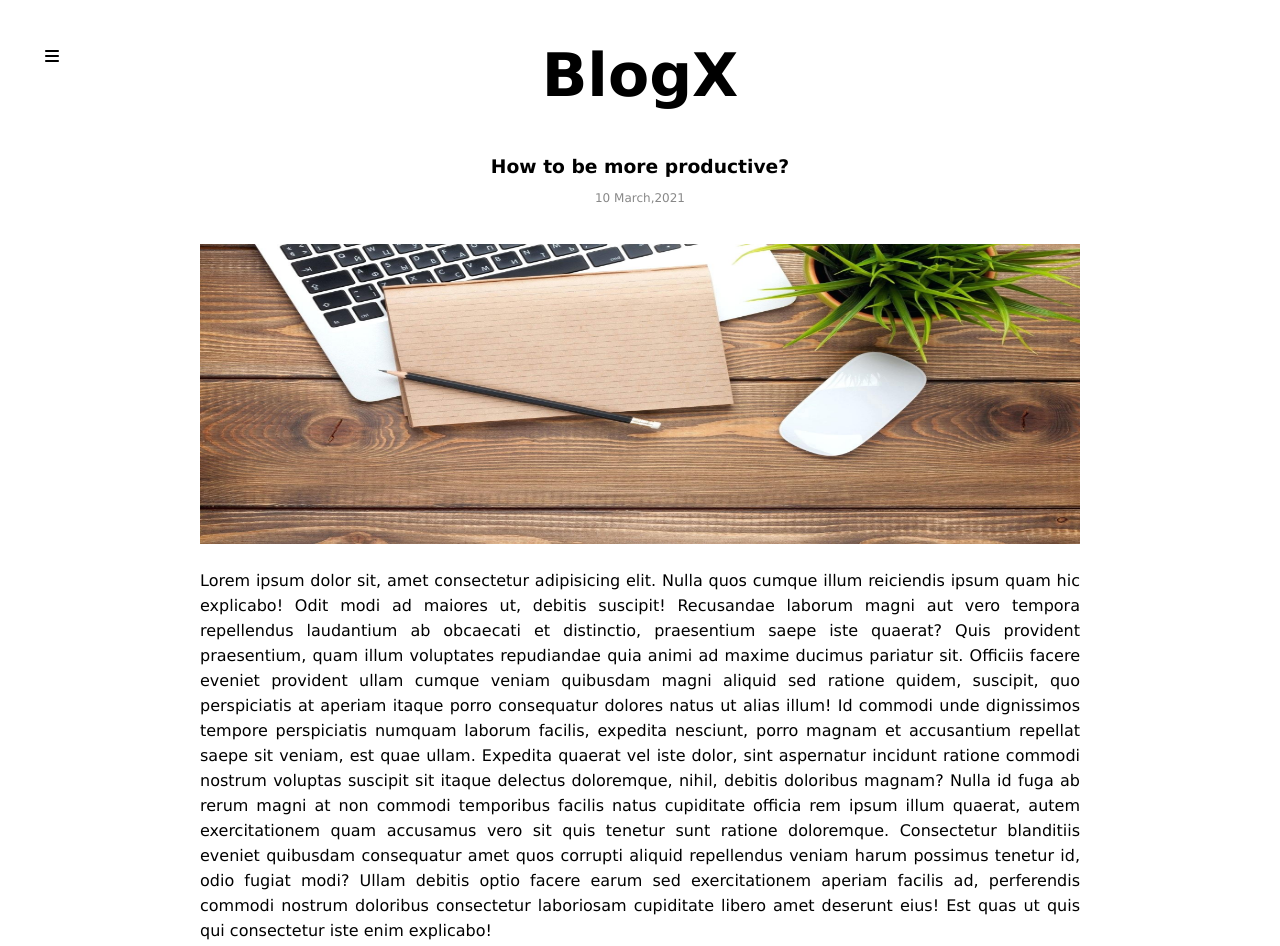
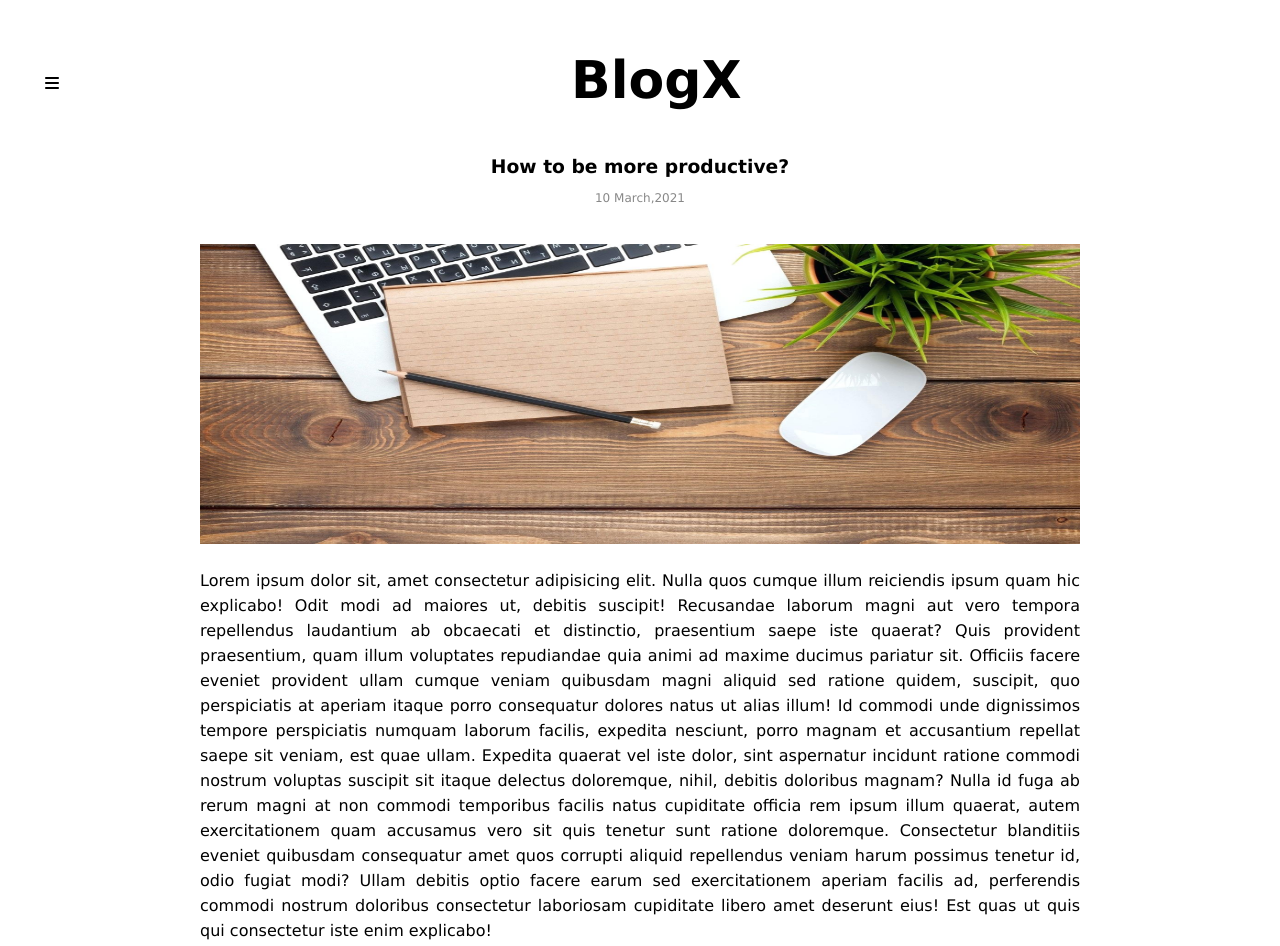
Before and after one commit to engsabbirahmmed/blogX, a plain HTML site: page index.html in a window 1280 px wide. Shown: the top 946 px of the page. Drawn offline with Linux system fonts and the light colour scheme.

Commit message:
position cange

```diff
--- a/style/style.css
+++ b/style/style.css
@@ -8,20 +8,24 @@ body{
 }
 /* header section start */
 .header{
-    height: 120px;
     width: 1280px;
     margin: 0 auto;
     /* background-color: gray; */
 }
+.logo-nav{
+    display: flex;
+    align-items: center;
+    gap: 40%;
+    height: 120px;
+}
 .logo{
     padding-top: 40px;
     text-align: center;
-    font-size: 30px;
+    font-size: 26px;
 }
 .nav-bar{
     padding-left: 45px;
     padding-top:47px;
-    position: absolute;
 }
 .header-text{
     margin-top: 36px;
```
